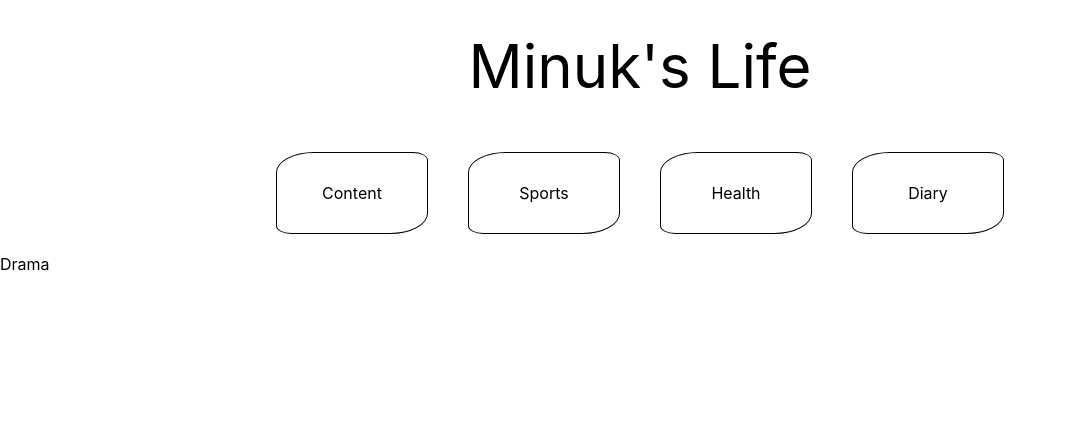
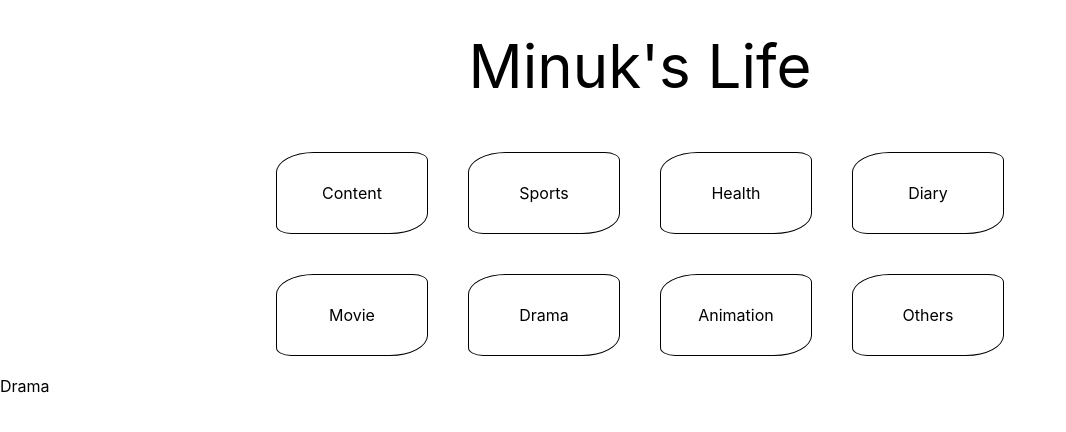
Before and after one commit to pmu014/MyLife, a React (Create React App) app in the folder front/: page /content/drama in a window 1280 px wide. Shown: the top 432 px of the page, without its empty margins (0-1066 px from the left). Built offline with nearby package versions, Linux system fonts and the light colour scheme.

Commit message:
feat contentSubitem Header

```diff
--- a/front/src/pages/Anime.jsx
+++ b/front/src/pages/Anime.jsx
@@ -1,8 +1,12 @@
 import React from 'react'
+import Content from './Content'
 
 function Anime() {
   return (
+    <>
+    <Content />
     <div>Anime</div>
+    </>
   )
 }
 
--- a/front/src/pages/Drama.jsx
+++ b/front/src/pages/Drama.jsx
@@ -1,8 +1,12 @@
 import React from 'react'
+import Content from './Content'
 
 function Drama() {
   return (
+    <>
+    <Content />
     <div>Drama</div>
+    </>
   )
 }
 
--- a/front/src/pages/Movie.jsx
+++ b/front/src/pages/Movie.jsx
@@ -1,8 +1,12 @@
 import React from 'react'
+import Content from './Content'
 
 function Movie() {
   return (
+    <>
+    <Content />
     <div>Movie</div>
+    </>
   )
 }
 
--- a/front/src/pages/Others.jsx
+++ b/front/src/pages/Others.jsx
@@ -1,8 +1,12 @@
 import React from 'react'
+import Content from './Content'
 
 function Others() {
   return (
+    <>
+    <Content />
     <div>Others</div>
+    </>
   )
 }
 
```
